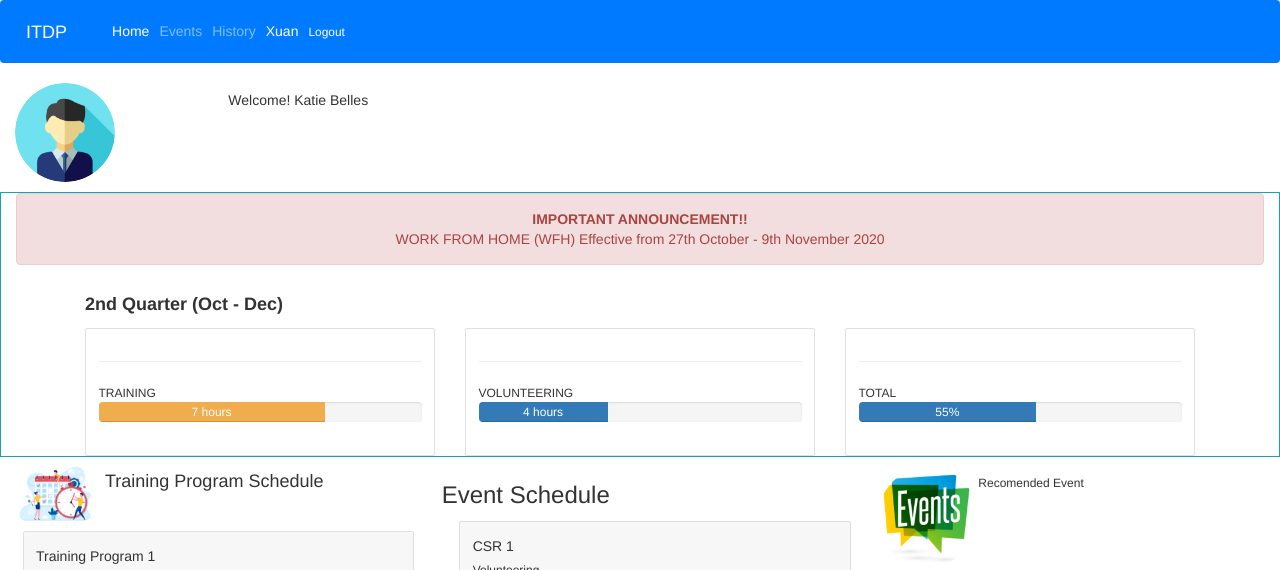
After one commit to HakHung/dellh2h, a PHP site: page /index.html in a window 1280 px wide. The commit adds this page. Shown: the top 570 px of the page. Run offline with PHP 8.4, Linux system fonts and the light colour scheme; some libraries are stand-ins or nearby versions.

Commit message:
change index.html to .php

```diff
--- a/add.html
+++ b/add.html
@@ -23,7 +23,7 @@
             <div class='collapse navbar-collapse' id='navbarSupportedContent'>
                 <ul class='navbar-nav mr-auto'>
                     <li class='nav-item active'>
-                        <a class='nav-link' href='index.html'>Home</a>
+                        <a class='nav-link' href='index.php'>Home</a>
                     </li>
                     <li class='nav-item'>
                         <a class='nav-link' href='eventlist.html'>Events</a>
--- a/details.html
+++ b/details.html
@@ -14,7 +14,7 @@
 
 <body>
     <nav class='navbar navbar-expand-lg navbar-dark bg-primary'>
-        <a class='navbar-brand' href='index.html'>ITDP</a>
+        <a class='navbar-brand' href='index.php'>ITDP</a>
         <button class='navbar-toggler' type='button' data-toggle='collapse' data-target='#navbarSupportedContent'
             aria-controls='navbarSupportedContent' aria-expanded='false' aria-label='Toggle navigation'>
             <span class='navbar-toggler-icon'></span>
@@ -22,7 +22,7 @@
         <div class='collapse navbar-collapse' id='navbarSupportedContent'>
             <ul class='navbar-nav mr-auto'>
                 <li class='nav-item active'>
-                    <a class='nav-link' href='index.html'>Home</a>
+                    <a class='nav-link' href='index.php'>Home</a>
                 </li>
                 <li class='nav-item'>
                     <a class='nav-link' href='training.php'>Events</a>
--- a/eventlist.html
+++ b/eventlist.html
@@ -14,7 +14,7 @@
 
 <body>
   <nav class="navbar navbar-expand-lg navbar-dark bg-primary">
-    <a class="navbar-brand" href="index.html">ITDP</a>
+    <a class="navbar-brand" href="index.php">ITDP</a>
     <button class="navbar-toggler" type="button" data-toggle="collapse" data-target="#navbarSupportedContent"
       aria-controls="navbarSupportedContent" aria-expanded="false" aria-label="Toggle navigation">
       <span class="navbar-toggler-icon"></span>
@@ -22,7 +22,7 @@
     <div class="collapse navbar-collapse" id="navbarSupportedContent">
       <ul class="navbar-nav mr-auto">
         <li class="nav-item active">
-          <a class="nav-link" href="index.html">Home</a>
+          <a class="nav-link" href="index.php">Home</a>
         </li>
         <li class="nav-item">
           <a class="nav-link" href="training.php">Events</a>
--- a/history.html
+++ b/history.html
@@ -14,7 +14,7 @@
 
 <body>
   <nav class="navbar navbar-expand-lg navbar-dark bg-primary">
-    <a class="navbar-brand" href="index.html">ITDP</a>
+    <a class="navbar-brand" href="index.php">ITDP</a>
     <button class="navbar-toggler" type="button" data-toggle="collapse" data-target="#navbarSupportedContent"
       aria-controls="navbarSupportedContent" aria-expanded="false" aria-label="Toggle navigation">
       <span class="navbar-toggler-icon"></span>
@@ -22,7 +22,7 @@
     <div class="collapse navbar-collapse" id="navbarSupportedContent">
       <ul class="navbar-nav mr-auto">
         <li class="nav-item active">
-          <a class="nav-link" href="index.html">Home</a>
+          <a class="nav-link" href="index.php">Home</a>
         </li>
         <li class="nav-item">
           <a class="nav-link" href="training.php">Events</a>
--- /dev/null
+++ b/index.html
@@ -0,0 +1,261 @@
+<!DOCTYPE html>
+<html lang="en">
+
+<head>
+    <meta charset="UTF-8">
+    <meta name="viewport" content="width=device-width, initial-scale=1.0, shrink-to-fit=no">
+    <title>Bootstrap</title>
+    <link rel="stylesheet" href="https://maxcdn.bootstrapcdn.com/bootstrap/4.5.2/css/bootstrap.min.css">
+    <link rel="stylesheet" href="css/bootstrap.min.css">
+    <link rel="stylesheet" href="css/style.css">
+
+    <script src="https://ajax.googleapis.com/ajax/libs/jquery/3.5.1/jquery.min.js"></script>
+    <script src="https://cdnjs.cloudflare.com/ajax/libs/popper.js/1.16.0/umd/popper.min.js"></script>
+    <script src="https://maxcdn.bootstrapcdn.com/bootstrap/4.5.2/js/bootstrap.min.js"></script>
+    <style>
+        body {
+            height: 1000px;
+        }
+    </style>
+</head>
+
+<body>
+    <nav class="navbar navbar-expand-lg navbar-dark bg-primary">
+        <a class="navbar-brand" href="index.php">ITDP</a>
+        <button class="navbar-toggler" type="button" data-toggle="collapse" data-target="#navbarSupportedContent"
+            aria-controls="navbarSupportedContent" aria-expanded="false" aria-label="Toggle navigation">
+            <span class="navbar-toggler-icon"></span>
+        </button>
+        <div class="collapse navbar-collapse" id="navbarSupportedContent">
+            <ul class="navbar-nav mr-auto">
+                <li class="nav-item active">
+                    <a class="nav-link" href="index.php">Home</a>
+                </li>
+                <li class="nav-item">
+                    <a class="nav-link" href="training.php">Events</a>
+                </li>
+                <li class="nav-item">
+                    <a class="nav-link" href="history.html">History</a>
+                </li>
+            </ul>
+            <ul class="navbar-nav">
+                <li class="nav-item active">
+                    <a class="nav-link" href="#">Xuan</a>
+                </li>
+                <li class="nav-item active">
+                    <a class="nav-link" href="#"><small>Logout</small></a>
+                </li>
+            </ul>
+        </div>
+    </nav>
+    <div class="container-fluid my-3">
+        <div class="row">
+            <div class="col-xs-9 col-md-2 col-lg-2">
+                <img src="profile.png" class="rounded-circle" alt="Profile Picture" width="100">
+            </div>
+            <div class="col-sm-3 col-md-3 col-xs-12">
+                <h5>Welcome! Katie Belles</h5>
+            </div>
+        </div>
+    </div>
+
+    <div class="container-fluid border border-info">
+        <div class="alert alert-danger text-center">
+            <strong>IMPORTANT ANNOUNCEMENT!!</strong><br>WORK FROM HOME (WFH) Effective from 27th October - 9th
+            November 2020
+        </div>
+        <div class='container'>
+            <h4><b> 2nd Quarter (Oct - Dec)</b></h4>
+            <div class="row">
+                <div class="col-md-4">
+                    <div class="card mt-1">
+                        <div class="card-body">
+                            <hr class="bg-info" />
+                            <b class="h6">TRAINING</b>
+                            <div class="progress">
+
+                                <div class="progress-bar progress-bar-warning" style="width: 70%; min-width:20px">
+                                    7 hours
+                                </div>
+                            </div>
+                        </div>
+                    </div>
+                </div>
+                <div class="col-md-4">
+                    <div class="card mt-1">
+                        <div class="card-body">
+                            <hr class="bg-info" />
+                            <b class="h6">VOLUNTEERING</b>
+                            <div class="progress">
+
+                                <div class="progress-bar" style="width: 40%;">
+                                    4 hours
+                                </div>
+                            </div>
+                        </div>
+                    </div>
+                </div>
+                <div class="col-md-4">
+                    <div class="card mt-1">
+                        <div class="card-body">
+                            <hr class="bg-info" />
+                            <b class="h6">TOTAL</b>
+                            <div class="progress">
+
+                                <div class="progress-bar" style="width: 55%;">
+                                    55%
+                                </div>
+                            </div>
+                        </div>
+                    </div>
+                </div>
+            </div>
+        </div>
+    </div>
+    <div class="container-fluid">
+        <div class="row">
+            <div class="col-md-4 m-2">
+
+                <div class="row">
+                    <img src="schedule.png" class="rounded-circle" alt="schedule" width="100">
+                    <h4>Training Program Schedule</h4>
+
+                    <div class="col-md-12">
+                        <div class="card m-1">
+                            <div class="card-header">
+                                <h5 class="card-title">Training Program 1</h5>
+                                <h6 class='class-subtitle'>Webminar</h6>
+                            </div>
+                            <div class="card-body">
+                                <p>Date: 10-Nov-2020 (Tuesday)<br>
+                                    Time: 10:00am - 12:00pm <br>
+                                    Venue: Zoom<br>
+                                    Contribution hour: 2hours
+                                </p>
+                                <span class="badge badge-info float-right">Optional</span>
+                            </div>
+                        </div>
+
+                    </div>
+
+                    <div class="col-md-12">
+                        <div class="card ">
+                            <div class="card-header">
+                                <h5 class="card-title">Training Program 1</h5>
+                                <h6 class='class-subtitle'>Webminar</h6>
+                            </div>
+                            <div class="card-body">
+                                <p>Date: 10-Nov-2020 (Tuesday)<br>
+                                    Time: 10:00am - 12:00pm <br>
+                                    Venue: Zoom<br>
+                                    Contribution hour: 2hours</p>
+                                <span class="badge badge-danger float-right">Required</span>
+                            </div>
+                        </div>
+
+                    </div>
+
+                    <div class="col-md-12">
+                        <div class="card m-1">
+                            <div class="card-header">
+                                <h5 class="card-title">Training Program 1</h5>
+                                <h6 class='class-subtitle'>Webminar</h6>
+                            </div>
+                            <div class="card-body">
+                                <p>Date: 10-Nov-2020 (Tuesday)<br>
+                                    Time: 10:00am - 12:00pm <br>
+                                    Venue: Zoom<br>
+                                    Contribution hour: 2hours</p>
+                            </div>
+                        </div>
+
+                    </div>
+                </div>
+            </div>
+            <div class="col-md-4 m-2 ">
+
+                <div class="row">
+                    <!-- <img src="schedule.png" class="rounded-circle" alt="schedule" width="100"> -->
+                    <h3>Event Schedule</h3>
+
+
+                    <div class="col-md-12">
+                        <div class="card m-1">
+                            <div class="card-header">
+                                <h5 class="card-title">CSR 1</h5>
+                                <h6 class='class-subtitle'>Volunteering</h6>
+                            </div>
+                            <div class="card-body">
+                                <p>Date: 10-Nov-2020 (Tuesday)<br>
+                                    Time: 10:00am - 12:00pm <br>
+                                    Venue: Zoo Negara<br>
+                                    Contribution hour: 2hours</p>
+                            </div>
+                        </div>
+
+                    </div>
+                    <div class="col-md-12">
+                        <div class="card m-1">
+                            <div class="card-header">
+                                <h5 class="card-title">CSR 1</h5>
+                                <h6 class='class-subtitle'>Volunteering</h6>
+                            </div>
+                            <div class="card-body">
+                                <p>Date: 10-Nov-2020 (Tuesday)<br>
+                                    Time: 10:00am - 12:00pm <br>
+                                    Venue: Zoo Negara<br>
+                                    Contribution hour: 2hours</p>
+                            </div>
+                        </div>
+
+                    </div>
+                    <div class="col-md-12">
+                        <div class="card m-1">
+                            <div class="card-header">
+                                <h5 class="card-title">CSR 1</h5>
+                                <h6 class='class-subtitle'>Volunteering</h6>
+                            </div>
+                            <div class="card-body">
+                                <p>Date: 10-Nov-2020 (Tuesday)<br>
+                                    Time: 10:00am - 12:00pm <br>
+                                    Venue: Zoo Negara<br>
+                                    Contribution hour: 2hours</p>
+                            </div>
+                        </div>
+
+                    </div>
+                </div>
+            </div>
+            <div class="col-md-3 my-3 m-2 ">
+                <div class="row">
+                    <img src="event.png" class="rounded-circle" alt="Profile Picture" width="100">
+                    <h6>Recomended Event</h6>
+                </div>
+                <div class='card m-2' style='width: 20rem;'>
+                    <img src='https://images.pexels.com/photos/5475757/pexels-photo-5475757.jpeg?auto=compress&cs=tinysrgb&dpr=2&h=650&w=940"
+                    ' class='card-img-top' alt='...'>
+                    <div class='card-body'>
+                        <h5 class="card-title">CSR 1</h5>
+                        <h6 class='class-subtitle'>Volunteering</h6>
+                    </div>
+                </div>
+
+
+                <div class='card m-2' style='width: 20rem;'>
+                    <img src='https://images.pexels.com/photos/50711/board-electronics-computer-data-processing-50711.jpeg?auto=compress&cs=tinysrgb&dpr=2&h=650&w=940' class='card-img-top' alt='...'>
+                    <div class='card-body'>
+                        <h5 class="card-title">CSR 1</h5>
+                        <h6 class='class-subtitle'>Volunteering</h6>
+                    </div>
+                </div>
+                <div class='card m-2' style='width: 20rem;'>
+                    <img src='https://images.pexels.com/photos/4960396/pexels-photo-4960396.jpeg?auto=compress&cs=tinysrgb&dpr=2&h=650&w=940' class='card-img-top' alt='...'>
+                    <div class='card-body'>
+                        <h5 class="card-title">CSR 1</h5>
+                        <h6 class='class-subtitle'>Volunteering</h6>
+                    </div>
+                </div>
+            </div>
+</body>
+
+</html>
--- a/learningpath.php
+++ b/learningpath.php
@@ -21,7 +21,7 @@
 
 <body>
     <nav class='navbar navbar-expand-lg navbar-dark bg-primary'>
-        <a class='navbar-brand' href='index.html'>ITDP</a>
+        <a class='navbar-brand' href='index.php'>ITDP</a>
         <button class='navbar-toggler' type='button' data-toggle='collapse' data-target='#navbarSupportedContent'
             aria-controls='navbarSupportedContent' aria-expanded='false' aria-label='Toggle navigation'>
             <span class='navbar-toggler-icon'></span>
@@ -29,7 +29,7 @@
         <div class='collapse navbar-collapse' id='navbarSupportedContent'>
             <ul class='navbar-nav mr-auto'>
                 <li class='nav-item active'>
-                    <a class='nav-link' href='index.html'>Home</a>
+                    <a class='nav-link' href='index.php'>Home</a>
                 </li>
                 <li class='nav-item'>
                     <a class='nav-link' href='learningpath.php'>Events</a>
--- a/otherevents.php
+++ b/otherevents.php
@@ -27,7 +27,7 @@
 
 <body>
     <nav class='navbar navbar-expand-lg navbar-dark bg-primary'>
-        <a class='navbar-brand' href='index.html'>ITDP</a>
+        <a class='navbar-brand' href='index.php'>ITDP</a>
         <button class='navbar-toggler' type='button' data-toggle='collapse' data-target='#navbarSupportedContent'
             aria-controls='navbarSupportedContent' aria-expanded='false' aria-label='Toggle navigation'>
             <span class='navbar-toggler-icon'></span>
@@ -35,7 +35,7 @@
         <div class='collapse navbar-collapse' id='navbarSupportedContent'>
             <ul class='navbar-nav mr-auto'>
                 <li class='nav-item active'>
-                    <a class='nav-link' href='index.html'>Home</a>
+                    <a class='nav-link' href='index.php'>Home</a>
                 </li>
                 <li class='nav-item'>
                     <a class='nav-link' href='training.php'>Events</a>
--- a/training.php
+++ b/training.php
@@ -27,7 +27,7 @@
 
 <body>
     <nav class='navbar navbar-expand-lg navbar-dark bg-primary'>
-        <a class='navbar-brand' href='index.html'>ITDP</a>
+        <a class='navbar-brand' href='index.php'>ITDP</a>
         <button class='navbar-toggler' type='button' data-toggle='collapse' data-target='#navbarSupportedContent'
             aria-controls='navbarSupportedContent' aria-expanded='false' aria-label='Toggle navigation'>
             <span class='navbar-toggler-icon'></span>
@@ -35,7 +35,7 @@
         <div class='collapse navbar-collapse' id='navbarSupportedContent'>
             <ul class='navbar-nav mr-auto'>
                 <li class='nav-item active'>
-                    <a class='nav-link' href='index.html'>Home</a>
+                    <a class='nav-link' href='index.php'>Home</a>
                 </li>
                 <li class='nav-item'>
                     <a class='nav-link' href='training.php'>Events</a>
```
